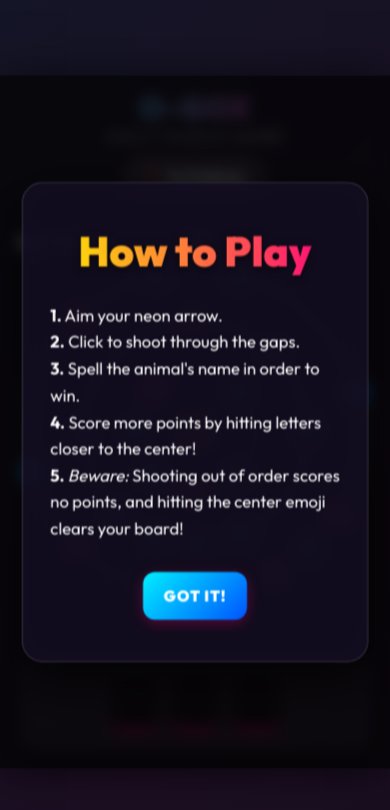
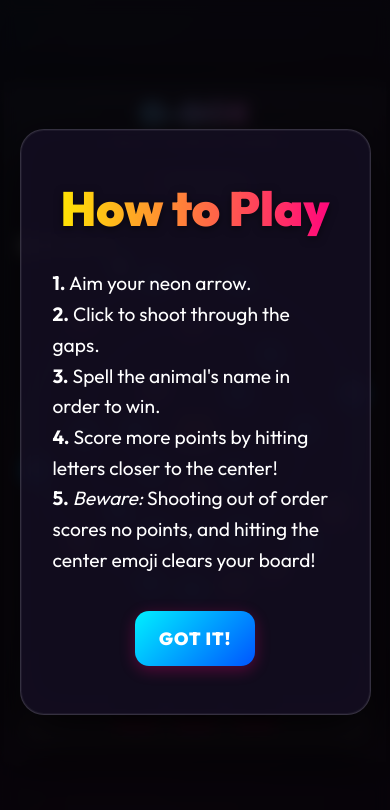
Before and after one commit to papiliokate/O-Gox, a website built with Vite: page index.html in a window 390 px wide. Both pictures are taken after a click on the button "❓ TUTORIAL". Built offline with nearby package versions, Linux system fonts and the light colour scheme; no server answers.

Commit message:
fix: resolve mobile touch aiming and UI scaling bugs

```diff
--- a/index.html
+++ b/index.html
@@ -16,8 +16,10 @@
       </header>
       <canvas id="gameCanvas"></canvas>
       <div id="spelling-board"></div>
-      <!-- Tutorial Modal -->
-      <div id="tutorial-modal" class="hidden" style="position: absolute; top: 0; left: 0; right: 0; bottom: 0; background: rgba(0, 0, 0, 0.7); display: flex; justify-content: center; align-items: center; z-index: 100; backdrop-filter: blur(8px);">
+    </div>
+
+    <!-- Modals moved outside of game-container to avoid scaling side-effects -->
+    <div id="tutorial-modal" class="hidden" style="position: fixed; top: 0; left: 0; right: 0; bottom: 0; background: rgba(0, 0, 0, 0.7); display: flex; justify-content: center; align-items: center; z-index: 10000; backdrop-filter: blur(8px);">
       <div class="modal-content" style="text-align: left;">
         <h2 style="text-align: center; color: #00f0ff;">How to Play</h2>
         <p style="font-size: 1.2rem; line-height: 1.6; margin-bottom: 20px; color: white;">
@@ -34,7 +36,7 @@
     </div>
 
     <!-- Standardized Win Screen -->
-      <div id="win-modal" class="hidden" style="position: absolute; top: 0; left: 0; right: 0; bottom: 0; background: rgba(0, 0, 0, 0.7); display: flex; justify-content: center; align-items: center; z-index: 1000; backdrop-filter: blur(8px);">
+    <div id="win-modal" class="hidden" style="position: fixed; top: 0; left: 0; right: 0; bottom: 0; background: rgba(0, 0, 0, 0.7); display: flex; justify-content: center; align-items: center; z-index: 10000; backdrop-filter: blur(8px);">
       <div class="modal-content glassmorphic">
         <h2>You Win!</h2>
         <p id="vic-score" style="font-size: 1.5rem; font-weight: bold; color: #ff007f; margin: 10px 0;">Score: 0</p>
@@ -45,7 +47,6 @@
         <button id="btn-hub">🎮 Go to Games Hub</button>
       </div>
     </div>
-    </div>
     <script type="module" src="/src/main.js"></script>
   </body>
 </html>
--- a/src/main.js
+++ b/src/main.js
@@ -169,9 +169,12 @@ function resizeCanvas() {
   const LOGICAL_WIDTH = 450;
   const LOGICAL_HEIGHT = 800;
 
-  const scaleWidth = window.innerWidth / LOGICAL_WIDTH;
-  const scaleHeight = window.innerHeight / LOGICAL_HEIGHT;
-  const scale = Math.min(scaleWidth, scaleHeight);
+  const width = document.documentElement.clientWidth || window.innerWidth;
+  const height = document.documentElement.clientHeight || window.innerHeight;
+
+  const scaleWidth = width / LOGICAL_WIDTH;
+  const scaleHeight = height / LOGICAL_HEIGHT;
+  const scale = Math.min(scaleWidth, scaleHeight) * 0.98; // 98% prevents edge-case scrollbar triggering
 
   container.style.width = `${LOGICAL_WIDTH}px`;
   container.style.height = `${LOGICAL_HEIGHT}px`;
@@ -241,7 +244,12 @@ async function initGame() {
 }
 
 // --- Input Handling ---
-canvas.addEventListener('mousemove', (e) => {
+const ignoreInput = (e) => {
+  return e.target.closest('.modal-content') || e.target.closest('header') || e.target.tagName === 'BUTTON';
+};
+
+window.addEventListener('mousemove', (e) => {
+  if (ignoreInput(e)) return;
   const rect = canvas.getBoundingClientRect();
   mouse.x = (e.clientX - rect.left) * (canvas.width / rect.width);
   mouse.y = (e.clientY - rect.top) * (canvas.height / rect.height);
@@ -252,7 +260,8 @@ canvas.addEventListener('mousemove', (e) => {
   arrow.angle = Math.atan2(mouse.y - cy, mouse.x - cx);
 });
 
-canvas.addEventListener('mousedown', (e) => {
+window.addEventListener('mousedown', (e) => {
+  if (ignoreInput(e)) return;
   const rect = canvas.getBoundingClientRect();
   mouse.x = (e.clientX - rect.left) * (canvas.width / rect.width);
   mouse.y = (e.clientY - rect.top) * (canvas.height / rect.height);
@@ -263,7 +272,8 @@ canvas.addEventListener('mousedown', (e) => {
   arrow.angle = Math.atan2(mouse.y - cy, mouse.x - cx);
 });
 
-canvas.addEventListener('mouseup', (e) => {
+window.addEventListener('mouseup', (e) => {
+  if (ignoreInput(e)) return;
   if (!arrow.shooting) {
     arrow.shooting = true;
     playSound('shoot');
@@ -275,7 +285,8 @@ canvas.addEventListener('mouseup', (e) => {
 });
 
 // Touch support
-canvas.addEventListener('touchmove', (e) => {
+window.addEventListener('touchmove', (e) => {
+  if (ignoreInput(e)) return;
   e.preventDefault();
   const rect = canvas.getBoundingClientRect();
   const touch = e.touches[0];
@@ -288,7 +299,8 @@ canvas.addEventListener('touchmove', (e) => {
   arrow.angle = Math.atan2(mouse.y - cy, mouse.x - cx);
 }, { passive: false });
 
-canvas.addEventListener('touchstart', (e) => {
+window.addEventListener('touchstart', (e) => {
+  if (ignoreInput(e)) return;
   e.preventDefault();
   const rect = canvas.getBoundingClientRect();
   const touch = e.touches[0];
@@ -301,7 +313,8 @@ canvas.addEventListener('touchstart', (e) => {
   arrow.angle = Math.atan2(mouse.y - cy, mouse.x - cx);
 }, { passive: false });
 
-canvas.addEventListener('touchend', (e) => {
+window.addEventListener('touchend', (e) => {
+  if (ignoreInput(e)) return;
   e.preventDefault();
   if (!arrow.shooting) {
     arrow.shooting = true;
--- a/src/style.css
+++ b/src/style.css
@@ -5,7 +5,7 @@
   padding: 0;
   box-sizing: border-box;
   font-family: 'Outfit', sans-serif;
-  touch-action: none;
+  /* Removed global touch-action: none to allow scroll when needed */
 }
 
 body {
@@ -17,7 +17,11 @@ body {
   display: flex;
   justify-content: center;
   align-items: flex-start;
-  min-height: 100dvh;
+  min-height: 100vh;
+  overflow-x: hidden;
+  overflow-y: auto;
+  overscroll-behavior-y: contain; /* Enable native pull-to-refresh when at top */
+  touch-action: pan-y;
 }
 
 @keyframes gradientBG {
@@ -63,6 +67,7 @@ canvas {
   min-height: 0;
   cursor: none;
   z-index: 5;
+  touch-action: none; /* Keep game canvas non-scrollable */
 }
 
 #spelling-board {
```
Also changed, not shown: 1 other file. Lines whose indentation alone changed are shown as unchanged.
